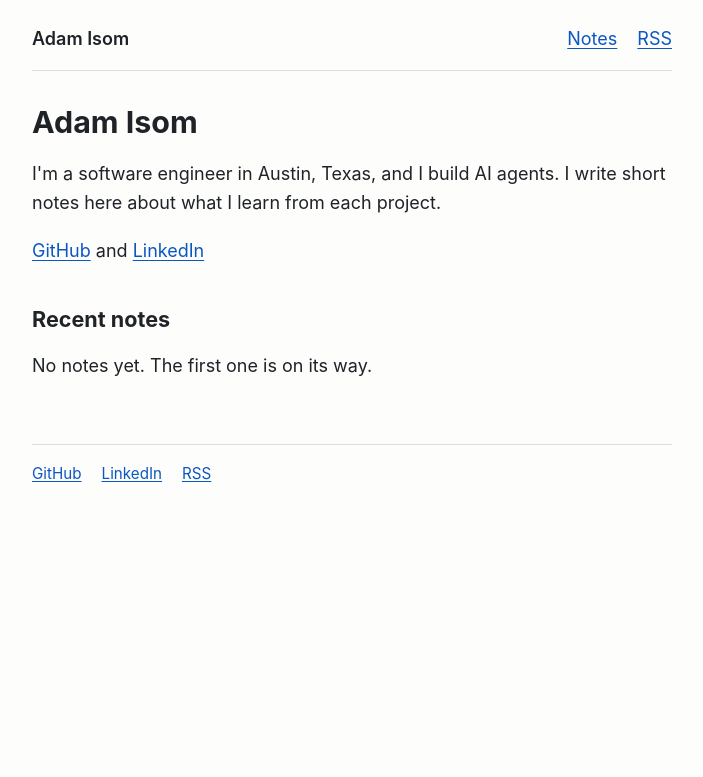
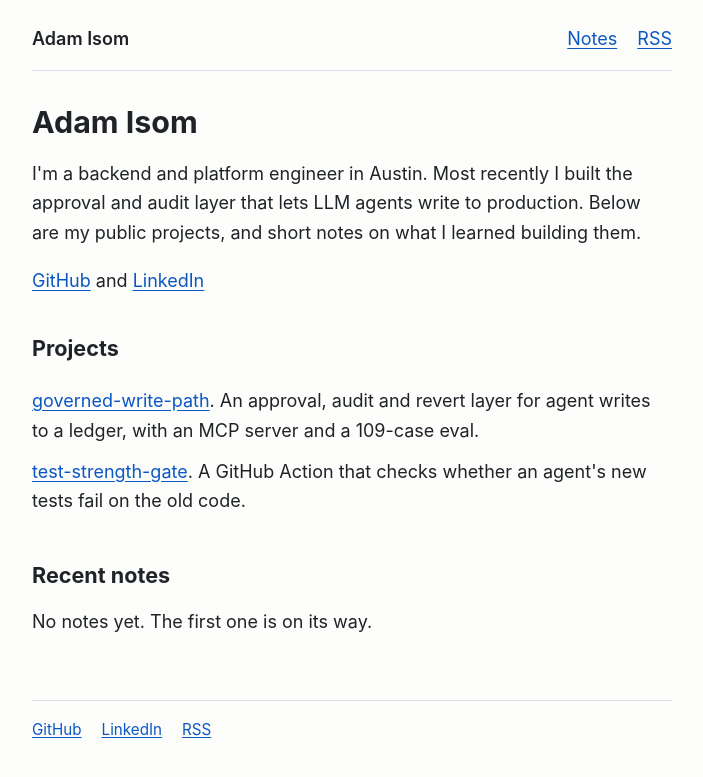
Before and after one commit to adamisom/adamisom.github.io, a Jekyll site: the page built from index.html, in a window 1280 px wide. Shown: the top 777 px of the page, without its empty margins (288-991 px from the left). Built offline with Jekyll 4.4.1, drawn with Linux system fonts in a browser that asks for light colours.

Commit message:
Home page paragraph and projects list

```diff
--- a/_data/projects.yml
+++ b/_data/projects.yml
@@ -1,8 +1,10 @@
 # Public projects, shown on the home page in this order.
 # The Projects section stays hidden while this list is empty.
-# Add an entry once a repository is public, e.g.:
-#
-# - name: test-strength-gate
-#   url: https://github.com/adamisom/test-strength-gate
-#   summary: A GitHub Action that checks whether an agent's new tests fail on the old code.
-[]
+
+- name: governed-write-path
+  url: https://github.com/adamisom/governed-write-path
+  summary: An approval, audit and revert layer for agent writes to a ledger, with an MCP server and a 109-case eval.
+
+- name: test-strength-gate
+  url: https://github.com/adamisom/test-strength-gate
+  summary: A GitHub Action that checks whether an agent's new tests fail on the old code.
--- a/index.html
+++ b/index.html
@@ -1,10 +1,9 @@
 ---
 layout: default
 ---
-{% comment %}PLACEHOLDER: Adam rewrites this paragraph before the site goes public. Jekyll strips this comment from the built page.{% endcomment %}
 <section class="intro">
   <h1>Adam Isom</h1>
-  <p>I'm a software engineer in Austin, Texas, and I build AI agents. I write short notes here about what I learn from each project.</p>
+  <p>I'm a backend and platform engineer in Austin. Most recently I built the approval and audit layer that lets LLM agents write to production. Below are my public projects, and short notes on what I learned building them.</p>
   <p><a href="{{ site.links.github }}">GitHub</a> and <a href="{{ site.links.linkedin }}">LinkedIn</a></p>
 </section>
 
```
